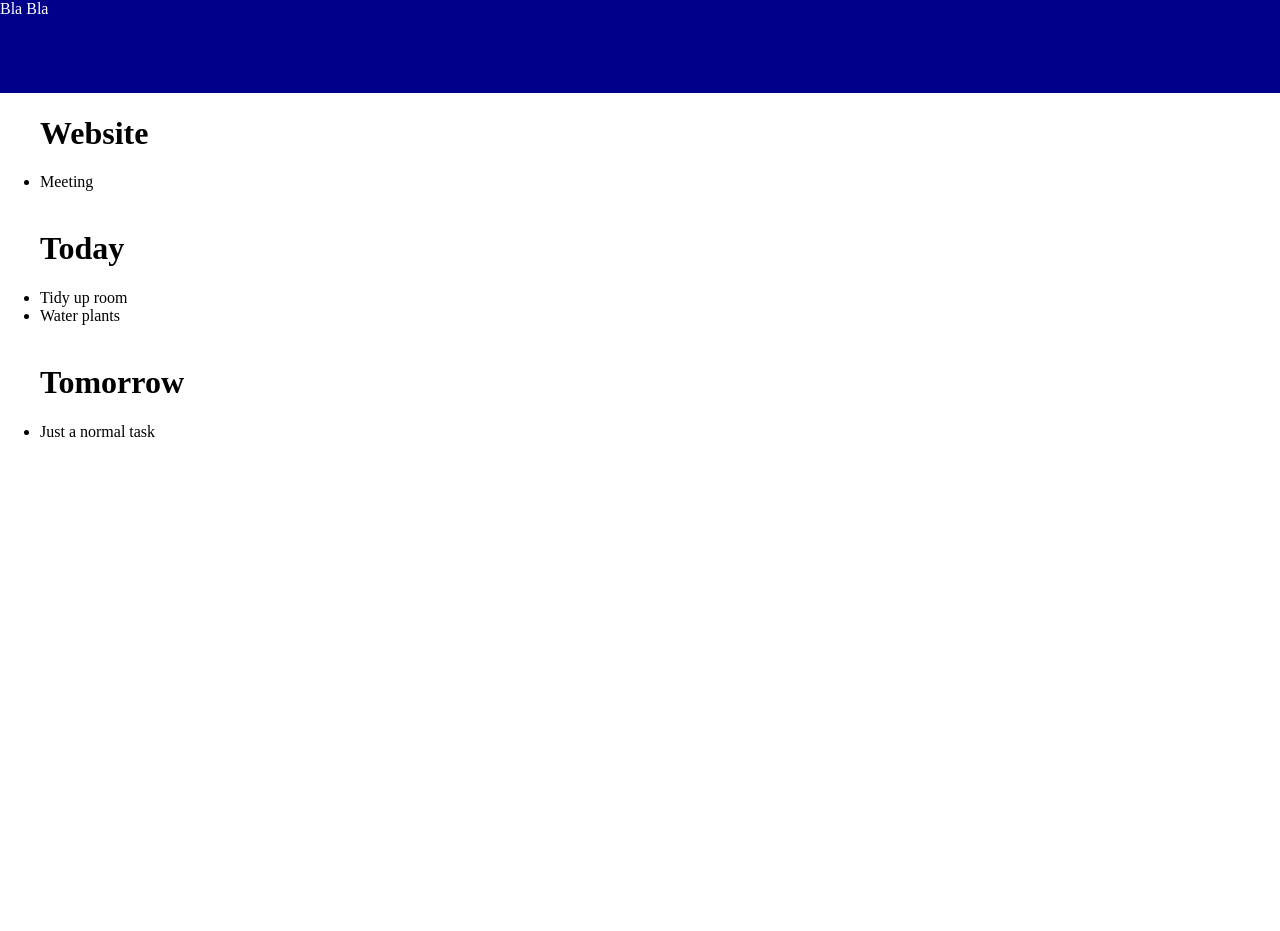
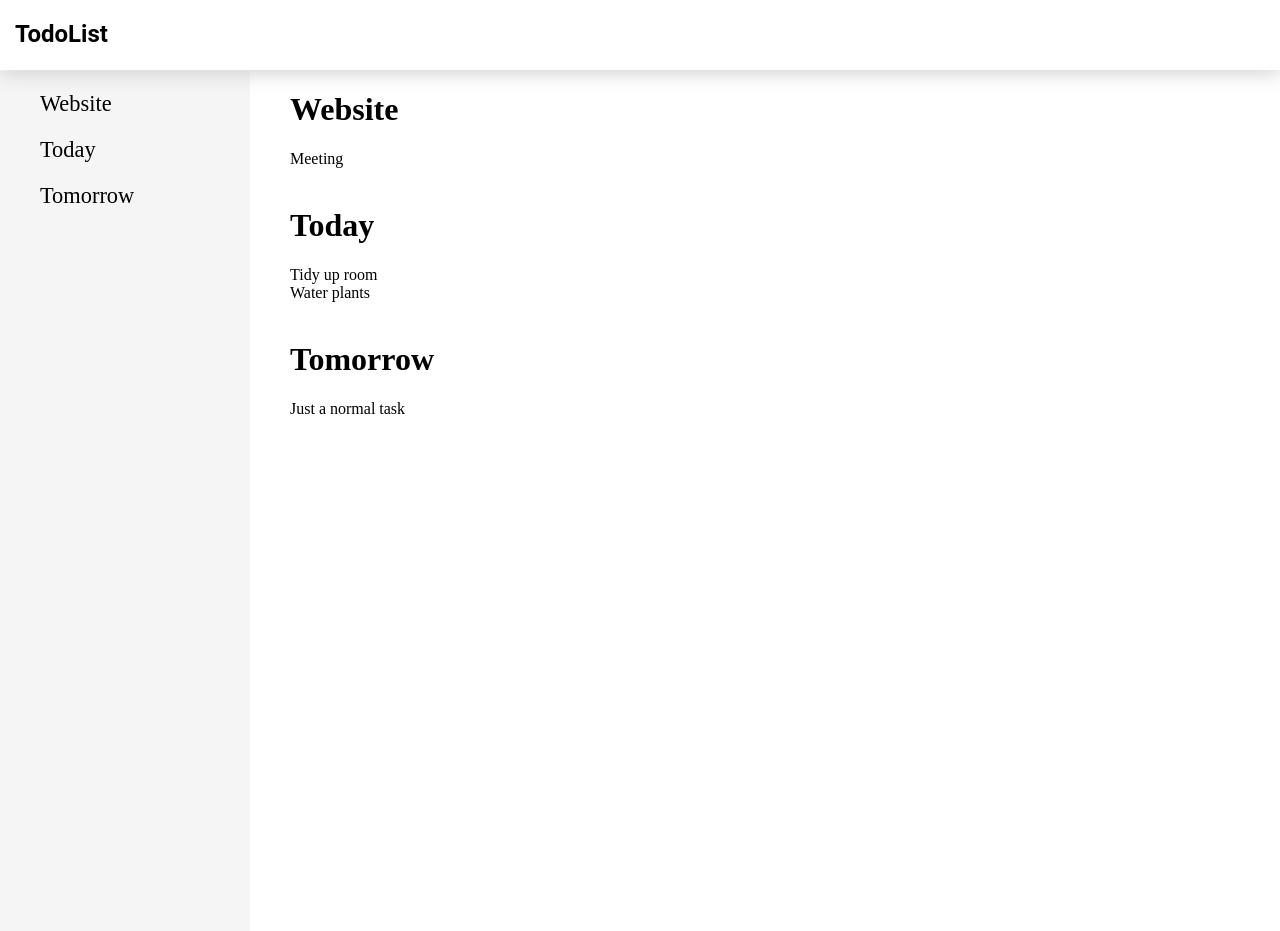
Before and after one commit to ParthShinde2004/ToDoList, a Django app: page / in a window 1280 px wide. Run offline with Django 3.2, Linux system fonts and the light colour scheme; data comes from the database, SQL or seed files in the repository.

Commit message:
Added top bar and sidebar

```diff
--- a/list/templates/base.html
+++ b/list/templates/base.html
@@ -2,18 +2,16 @@
 <html>
 	<head>
 		<meta charset="UTF-8">
-		<title> Welcome to ToDoList </title>
+		<title> Welcome to TodoList </title>
 		<link rel="stylesheet" href="{% static 'main.css' %}" type="text/css">
 	</head>
 	<body>
 		<header>
-
-				<p> Bla Bla </p>
-
+			<h1 id="maintitle">TodoList</h1>
 		</header>
-		<main>
+		<div class="maincontent">
 			{% block content %}
 			{% endblock content %}
-		</main>
+		</div>
 	</body>
 </html>
--- a/list/templates/home.html
+++ b/list/templates/home.html
@@ -1,6 +1,14 @@
 {% extends 'base.html' %}
 
 {% block content %}
+<div class="sidebar">
+	<ul>
+		{% for c in categories %}
+			<li class="side"><a href="#"> {{ c.name }} </a></li>
+		{% endfor %}
+	</ul>
+</div>
+<div class="content">
 	<ul>
 		{% for c in categories %}
 			<h1> {{ c.name }} </h1>
@@ -10,4 +18,5 @@
 			<br>
 		{% endfor %}
 	</ul>
+</div>
 {% endblock content %}
--- a/static/main.css
+++ b/static/main.css
@@ -1,10 +1,54 @@
 body {
+	margin: 0 auto;
+}
+
+main {
 	margin: 0;
 }
 
 header {
-	background-color: darkblue;
-	color: white;
-	margin: 0px;
-	height: 10%;
+	background-color: white;
+	box-shadow: 0 2px 20px #CCCCCC;
+	height: 70px;
+	margin: 0;
 }
+
+ul {
+	list-style-type: none;
+}
+
+li.side {
+	margin: 20px 0;
+	font-size: 1.4em;
+}
+
+a {
+	text-decoration: none;
+	color: black;
+}
+
+#maintitle {
+	padding-top:20px;
+	padding-left:15px;
+	font-family: Roboto, sans-serif;
+	font-size: 1.5em;
+}
+
+.sidebar {
+	background-color: #f5f5f5;
+	margin: -20px auto;
+	padding: 0;
+	width: 250px;
+	height: 100%;
+	position: fixed;
+	overflow: auto;
+	z-index: -1;
+	/*border-right: 1px solid #eaeaea;*/
+}
+
+.content {
+	margin-left: 250px;
+}
+
+.maincontent {
+}
```
Lines whose indentation alone changed are shown as unchanged.
